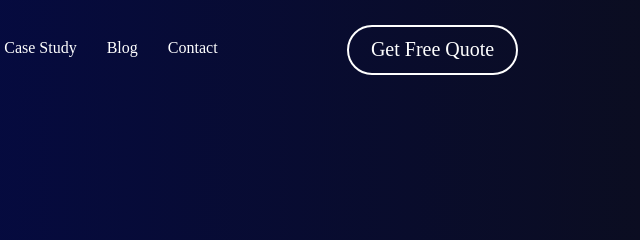
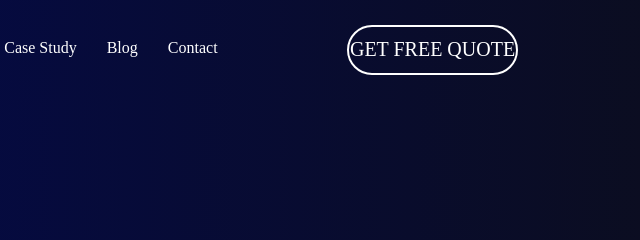
Before and after one commit to khabibovkhabib/Homeworks, a plain HTML site: page Task8/index.html in a window 1280 px wide. Shown: the top 240 px of the page, 634-1274 px from the left. Drawn offline with Linux system fonts and the light colour scheme.

Commit message:
Addedeffect

```diff
--- a/Task8/index.scss
+++ b/Task8/index.scss
@@ -1,4 +1,5 @@
 $color_1: white;
+$color_2: #fe4595;
 $background-color_1: white;
 
 * {
@@ -66,6 +67,33 @@ $background-color_1: white;
 			justify-content: center;
 			align-items: center;
 			cursor: pointer;
+			text-transform: uppercase;
+			transition: all 1s;
+			position: relative;
+			overflow: hidden;
+			z-index: 1;
+			&:hover {
+				color: $color_2;
+				&::after {
+					transform: scale(1, 1);
+					transform-origin: bottom;
+				}
+			}
+			&::after {
+				content: "";
+				position: absolute;
+				top: 0;
+				left: 0;
+				height: 100%;
+				width: 100%;
+				background-color: $background-color_1;
+				z-index: -1;
+				transition: 1s ease all;
+				transform: scale(0, 1);
+				transform-origin: top;
+				transition: transform 50ms cubic-bezier(0.86, 0, 0.07, 1);
+				transition-timing-function: cubic-bezier(0.86, 0, 0.07, 1);
+			}
 		}
 	}
 }
```
Also changed, not shown: Task8/index.css, 1 other file.
